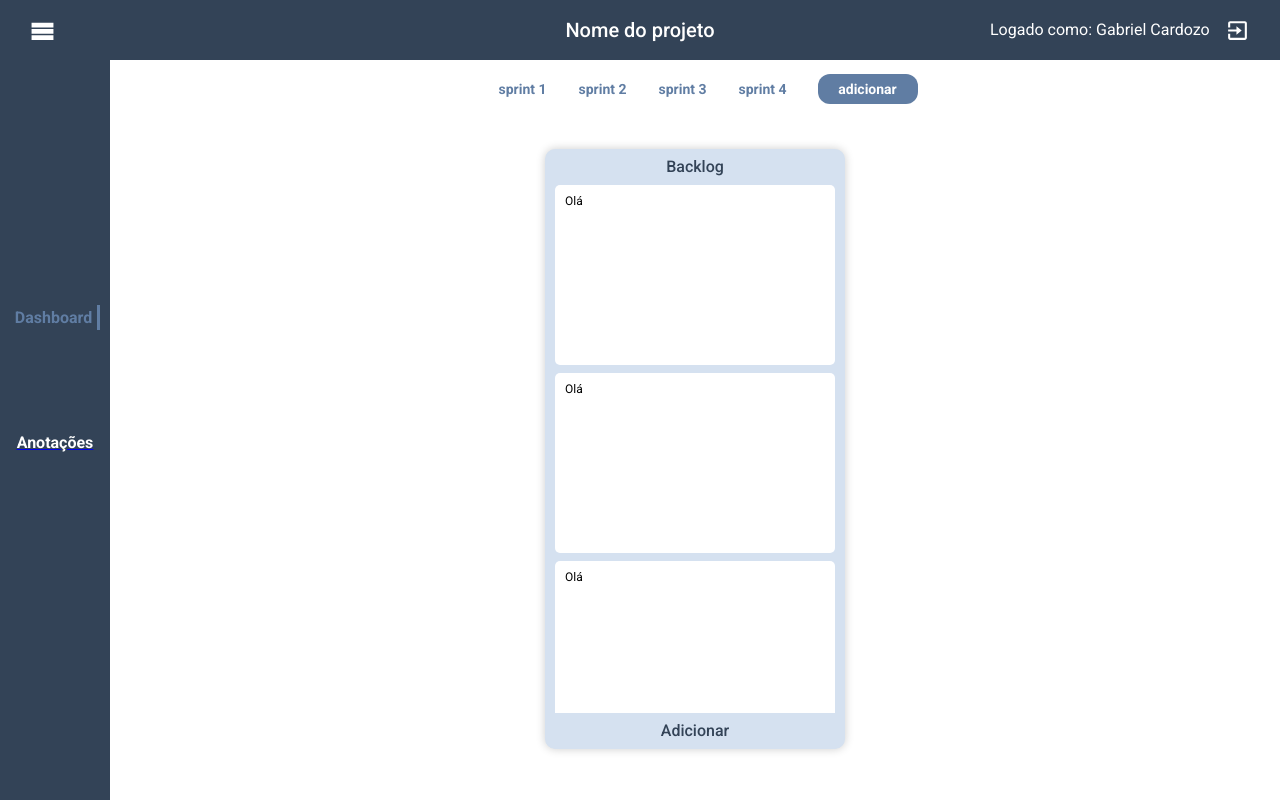
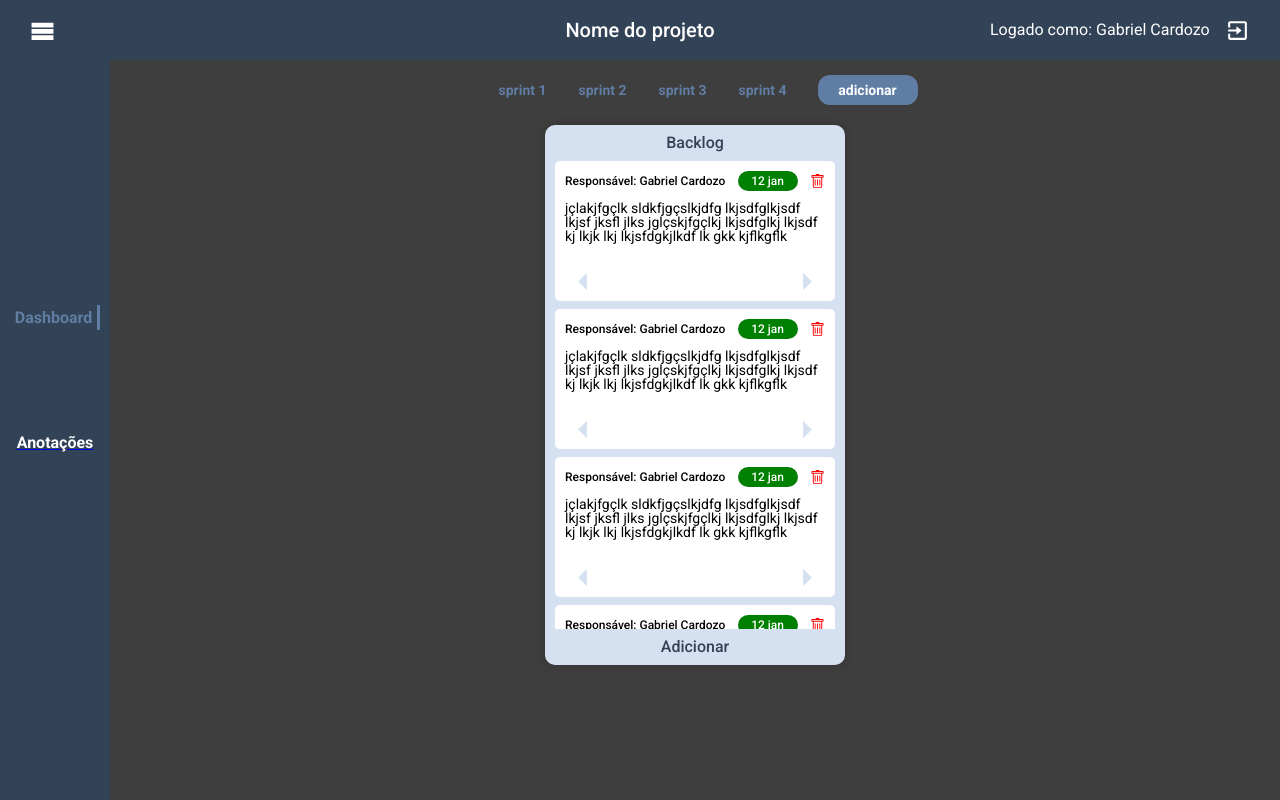
Before and after one commit to GabrielCardoz0/projeto21-Projec.t, a React (Create React App) app in the folder front-end/: page /dashboard in a window 1280 px wide. Built offline with nearby package versions, Linux system fonts and the light colour scheme.

Commit message:
feat: tasks component

```diff
--- /dev/null
+++ b/front-end/src/components/dashboard/Task.js
@@ -0,0 +1,72 @@
+import styled from "styled-components";
+import { IoMdArrowDropleft, IoMdArrowDropright} from "react-icons/io";
+import { BsTrash } from "react-icons/bs";
+
+export default function Task(params) {
+  return (
+    <>
+        <TaskContent>
+            <div>
+                <h1>Responsável: Gabriel Cardozo</h1>
+                <h2 className="date">12 jan</h2>
+                <BsTrash className="trash"/>
+            </div>
+
+            <div className="content">jçlakjfgçlk sldkfjgçslkjdfg lkjsdfglkjsdf lkjsf jksfl jlks jglçskjfgçlkj lkjsdfglkj lkjsdf kj lkjk lkj lkjsfdgkjlkdf lk gkk kjflkgflk</div>
+
+            <div>
+                <IoMdArrowDropleft className="arrow" />
+                <IoMdArrowDropright className="arrow" />
+            </div>
+        </TaskContent>
+    </>
+  );
+};
+
+
+const TaskContent = styled.li`
+    background-color: #FFF;
+    width: 280px;
+    height: 140px;
+    margin-bottom: 8px;
+    font-size: 12px;
+    font-weight: 400;
+    padding: 10px;
+    border-radius: 5px;
+    display: flex;
+    flex-direction: column;
+    align-items: center;
+    justify-content: space-between;
+    .content {
+        height: 60px;
+        font-weight: 400;
+        font-size: 14px;
+        align-items: flex-start;
+    }
+    div {
+        font-weight: 500;
+        height: 20px;
+        width: 100%;
+        display: flex;
+        justify-content: space-between;
+        align-items: center;
+        .trash {
+            color: red;
+            font-size: 15px;
+        }
+        .arrow {
+            color: #d5e1f0;
+            font-size: 35px;
+        }
+        .date {
+            background-color: green;
+            width: 60px;
+            height: 20px;
+            display: flex;
+            justify-content: center;
+            align-items: center;
+            border-radius: 10px;
+            color: #FFF;
+        }
+    }
+`;
--- a/front-end/src/components/dashboard/TaskColumnContainer.js
+++ b/front-end/src/components/dashboard/TaskColumnContainer.js
@@ -1,17 +1,18 @@
 import styled from "styled-components";
+import Task from "./Task";
 
 export default function TaskColumnContainer(params) {
   return (
     <BacklogColumnContainer>
-        <div>
+        <div className="columnContent">
             <span>Backlog</span>
             <ul>
-                <li>Olá</li>
-                <li>Olá</li>
-                <li>Olá</li>
-                <li>Olá</li>
-                <li>Olá</li>
-                <li>Olá</li>
+                <Task/>
+                <Task/>
+                <Task/>
+                <Task/>
+                <Task/>
+                <Task/>
             </ul>
             <span>Adicionar</span>
         </div>
@@ -22,15 +23,14 @@ export default function TaskColumnContainer(params) {
 
 const BacklogColumnContainer = styled.div`
   width: 100%;
-  height: 100%;
-  /* background-color: blue; */
+  margin-top: 15px;
   display: flex;
   justify-content: space-around;
   align-items: center;
   font-family: "Roboto";
-  div {
+  .columnContent {
     width: 300px;
-    height: 600px;
+    height: 540px;
     background-color: #d5e1f0;
     border-radius: 10px;
     display: flex;
@@ -39,22 +39,10 @@ const BacklogColumnContainer = styled.div`
     justify-content: space-between;
     box-shadow: 0 0 10px rgba(0, 0, 0, 0.2);
     ul {
-        /* background-color: blue; */
         height: 530px;
-        /* width: 290px; */
         overflow: scroll;
         ::-webkit-scrollbar {
             display: none;
-        }
-        li {
-            background-color: #FFF;
-            width: 280px;
-            height: 180px;
-            margin-bottom: 8px;
-            font-size: 12px;
-            font-weight: 400;
-            padding: 10px;
-            border-radius: 5px;
         }
     }
     span {
--- a/front-end/src/pages/layout.js
+++ b/front-end/src/pages/layout.js
@@ -32,7 +32,7 @@ const Content = styled.div`
 `;
 
 const Container = styled.div`
-  /* background-color: red; */
+  background-color: #3e3e3e;
   width: calc(100vw - 110px);
   height: calc(100vh - 60px);
   padding: 10px;
```
